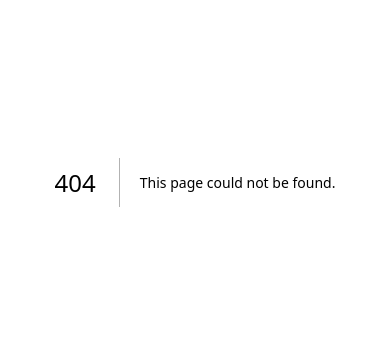
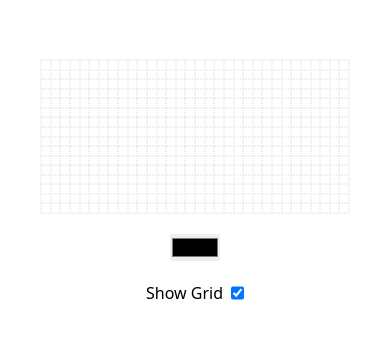
Before and after one commit to MadStoneDev/pixecute, a Next.js app: page /editor in a window 390 px wide. Before the commit this address had no page. Shown: the part 240-578 px from the top of the page. Built offline with nearby package versions, Linux system fonts and the light colour scheme.

Commit message:
canvas editor responsiveness

```diff
--- /dev/null
+++ b/src/app/(public)/editor/page.tsx
@@ -0,0 +1,9 @@
+import CanvasEditor from "@/components/CanvasEditor";
+
+export default function EditorPage() {
+  return (
+    <main className="p-10 flex flex-col items-center justify-center gap-5 w-full h-full">
+      <CanvasEditor />
+    </main>
+  );
+}
--- /dev/null
+++ b/src/app/(public)/page.tsx
@@ -0,0 +1,8 @@
+import Image from "next/image";
+import CanvasEditor from "@/components/CanvasEditor";
+
+export default function Home() {
+  return (
+    <main className="p-10 flex flex-col items-center justify-center gap-5 w-full h-full"></main>
+  );
+}
--- a/src/app/layout.tsx
+++ b/src/app/layout.tsx
@@ -16,7 +16,9 @@ export default function RootLayout({
 }>) {
   return (
     <html lang="en">
-      <body className={inter.className}>{children}</body>
+      <body className={`grid min-h-dvh max-w-full max-h-dvh overflow-hidden`}>
+        {children}
+      </body>
     </html>
   );
 }
--- a/src/app/page.tsx
+++ /dev/null
@@ -1,17 +0,0 @@
-import Image from "next/image";
-import CanvasEditor from "@/components/CanvasEditor";
-
-export default function Home() {
-  return (
-    <main className="flex min-h-screen flex-col items-center justify-between p-10">
-      <CanvasEditor />
-
-      <section className={`flex gap-2`}>
-        <label htmlFor="toggleGrid">Show Grid</label>
-        <input type="checkbox" id="toggleGrid" checked />
-      </section>
-
-      <button type={"button"}>Clear</button>
-    </main>
-  );
-}
--- a/src/components/CanvasEditor.tsx
+++ b/src/components/CanvasEditor.tsx
@@ -1,6 +1,7 @@
 "use client";
 
 import React, { useEffect, useRef, useState } from "react";
+import CheckBox from "@/components/CheckBox";
 
 interface CanvasEditorProps {
   canvasSize?: { x: number; y: number };
@@ -8,6 +9,7 @@ interface CanvasEditorProps {
 
 const CanvasEditor = ({ canvasSize = { x: 32, y: 16 } }: CanvasEditorProps) => {
   // States
+  const [showGrid, setShowGrid] = useState(true);
   const [isDrawing, setIsDrawing] = useState(false);
   const [pixelSize, setPixelSize] = useState(100);
   const [colour, setColour] = useState("#000000");
@@ -16,6 +18,7 @@ const CanvasEditor = ({ canvasSize = { x: 32, y: 16 } }: CanvasEditorProps) => {
   const [colourHistory, setColourHistory] = useState({});
 
   // Refs
+  const wrapperRef = useRef<HTMLDivElement>(null);
   const canvasRef = useRef<HTMLCanvasElement>(null);
   const contextRef = useRef<CanvasRenderingContext2D | null>(null);
 
@@ -27,44 +30,36 @@ const CanvasEditor = ({ canvasSize = { x: 32, y: 16 } }: CanvasEditorProps) => {
     return sessionStorage.getItem(key);
   };
 
-  useEffect(() => {
-    saveImageToSession("");
+  const handleResize = (canvas: HTMLCanvasElement) => {
+    const artworkRatio = canvasSize.x / canvasSize.y;
 
-    const handleResize = () => {
-      const canvas = canvasRef.current!;
-      const aspectRatio = canvasSize.x / canvasSize.y;
+    const wrapperWidth = wrapperRef.current!.clientWidth;
+    const wrapperHeight = wrapperRef.current!.clientHeight;
+    const wrapperRatio = wrapperWidth / wrapperHeight;
 
-      if (!canvas) return;
+    if (wrapperRatio >= 1) {
+      canvas.style.width = `100%`;
+      canvas.width = wrapperWidth;
+      canvas.height = canvas.width / artworkRatio;
 
-      if (aspectRatio >= 1) {
-        canvas.style.width = `100%`;
-
-        const parentWidth = canvas.parentElement!.clientWidth;
-
-        canvas.width = parentWidth;
-        canvas.height = canvas.width / aspectRatio;
-
-        setPixelSize(parentWidth / canvasSize.x);
+      const pixel = wrapperWidth / canvasSize.x;
+      setPixelSize(pixel);
     } else {
       canvas.style.height = `100%`;
+      canvas.height = wrapperHeight;
+      canvas.width = canvas.height * artworkRatio;
 
-        const parentHeight = canvas.parentElement!.clientHeight;
-
-        canvas.height = parentHeight;
-        canvas.width = canvas.height * aspectRatio;
-
-        setPixelSize(parentHeight / canvasSize.y);
+      const pixel = wrapperHeight / canvasSize.y;
+      setPixelSize(pixel);
     }
 
     // Redraw Image
     const canvasData = getImageFromSession("currentImage");
-
-      if (canvasData) {
     const context = canvas.getContext("2d");
 
-        if (context) {
-          contextRef.current = context;
+    if (context) contextRef.current = context;
 
+    if (canvasData && context) {
       const img = new Image();
 
       img.src = canvasData;
@@ -72,13 +67,19 @@ const CanvasEditor = ({ canvasSize = { x: 32, y: 16 } }: CanvasEditorProps) => {
         context.drawImage(img, 0, 0, canvas.width, canvas.height);
       };
     }
-      }
   };
 
-    window.addEventListener("resize", handleResize);
-    handleResize();
+  useEffect(() => {
+    saveImageToSession("");
+    const canvas = canvasRef.current!;
 
-    return () => window.removeEventListener("resize", handleResize);
+    if (!canvas) return;
+
+    window.addEventListener("resize", () => handleResize(canvas));
+    handleResize(canvas);
+
+    return () =>
+      window.removeEventListener("resize", () => handleResize(canvas));
   }, []);
 
   const getMousePosition = (
@@ -150,26 +151,14 @@ const CanvasEditor = ({ canvasSize = { x: 32, y: 16 } }: CanvasEditorProps) => {
   };
 
   return (
-    <section className={`relative w-full`}>
-      <div
-        id={"guide"}
-        className={`pointer-events-none absolute top-0 left-0 grid w-full h-full border-[1px] border-neutral-100`}
-        style={{
-          gridTemplateColumns: `repeat(${canvasSize.x}, 1fr)`,
-          gridTemplateRows: `repeat(${canvasSize.y}, 1fr)`,
-        }}
+    <>
+      <section
+        ref={wrapperRef}
+        className={`relative grid place-content-center w-full max-h-full`}
       >
-        {Array.from(Array(canvasSize.x * canvasSize.y)).map((_, index) => (
-          <div
-            key={`canvas-grid-${index}`}
-            className={`border border-dotted border-neutral-300/40`}
-          ></div>
-        ))}
-      </div>
-
         <canvas
           ref={canvasRef}
-        className={`cursor-pointer max-w-full max-h-full border`}
+          className={`cursor-pointer border`}
           style={{
             aspectRatio: canvasSize.x / canvasSize.y,
           }}
@@ -182,15 +171,40 @@ const CanvasEditor = ({ canvasSize = { x: 32, y: 16 } }: CanvasEditorProps) => {
           onTouchMove={draw}
         ></canvas>
 
+        <article
+          id={"guide"}
+          className={`pointer-events-none absolute top-0 left-0 ${
+            showGrid ? "opacity-100" : "opacity-0"
+          } grid w-full h-full border-[1px] border-neutral-100 transition-all duration-300 z-50`}
+          style={{
+            gridTemplateColumns: `repeat(${canvasSize.x}, 1fr)`,
+            gridTemplateRows: `repeat(${canvasSize.y}, 1fr)`,
+          }}
+        >
+          {Array.from(Array(canvasSize.x * canvasSize.y)).map((_, index) => (
+            <div
+              key={`canvas-grid-${index}`}
+              className={`border border-dotted border-neutral-300/40`}
+            ></div>
+          ))}
+        </article>
+      </section>
+
       <input
         type={"color"}
         value={colour}
         onChange={(event) => {
           setColour(event.target.value);
         }}
-        className={`absolute -bottom-10 left-0`}
+        className={``}
       />
-    </section>
+
+      <CheckBox
+        label={"Show Grid"}
+        checked={showGrid}
+        onChange={() => setShowGrid(!showGrid)}
+      />
+    </>
   );
 };
 
--- /dev/null
+++ b/src/components/CheckBox.tsx
@@ -0,0 +1,25 @@
+import { useState } from "react";
+
+interface CheckBoxProps {
+  label?: string;
+  checked: boolean;
+  onChange: (event: React.ChangeEvent<HTMLInputElement>) => void;
+}
+
+export default function CheckBox({
+  label = "",
+  checked,
+  onChange,
+}: CheckBoxProps) {
+  return (
+    <section className={`flex gap-2`}>
+      <label htmlFor="toggleGrid">{label}</label>
+      <input
+        type="checkbox"
+        id="toggleGrid"
+        checked={checked}
+        onChange={onChange}
+      />
+    </section>
+  );
+}
--- a/tailwind.config.ts
+++ b/tailwind.config.ts
@@ -8,11 +8,7 @@ const config: Config = {
   ],
   theme: {
     extend: {
-      backgroundImage: {
-        "gradient-radial": "radial-gradient(var(--tw-gradient-stops))",
-        "gradient-conic":
-          "conic-gradient(from 180deg at 50% 50%, var(--tw-gradient-stops))",
-      },
+      colors: {},
     },
   },
   plugins: [],
```
Lines whose indentation alone changed are shown as unchanged.
